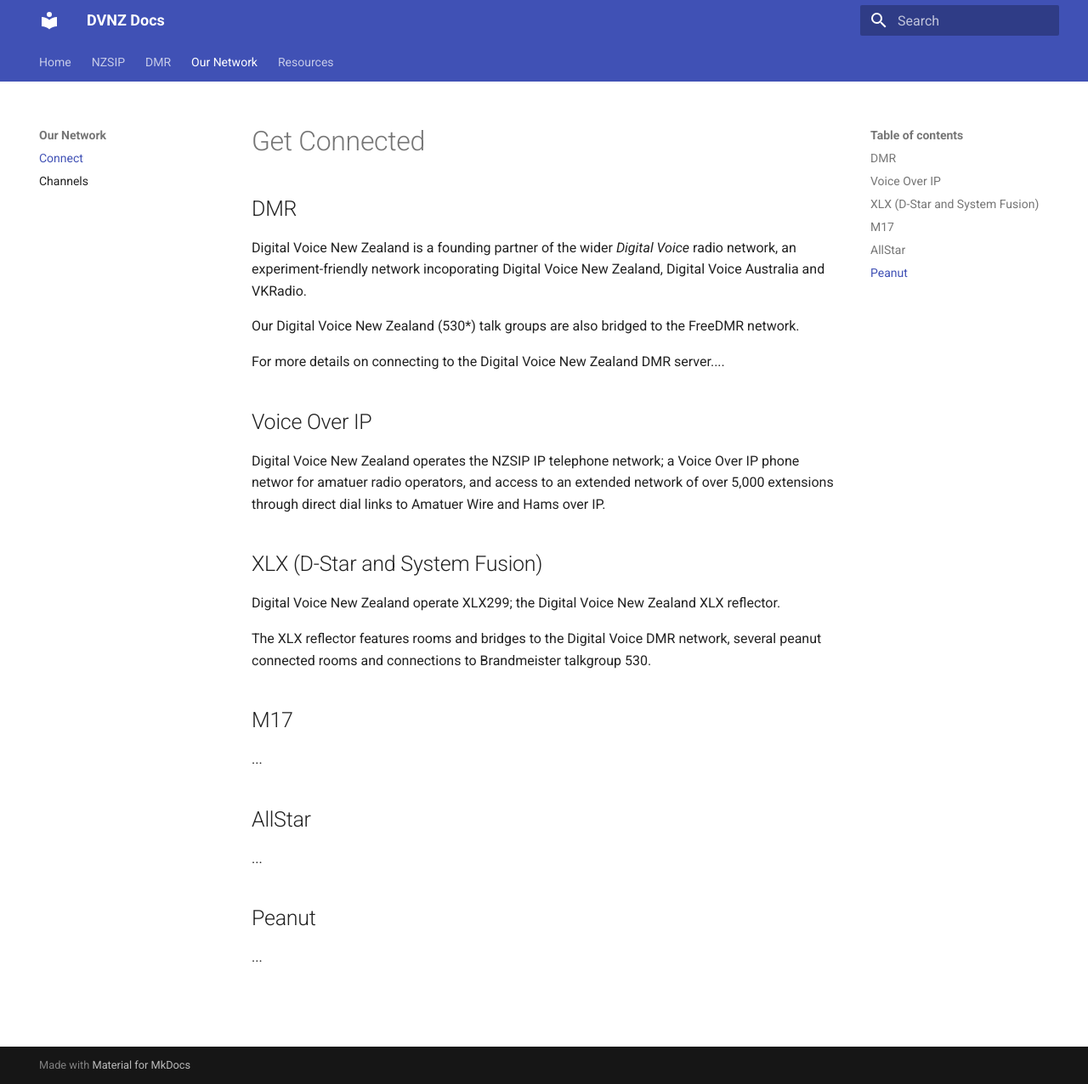
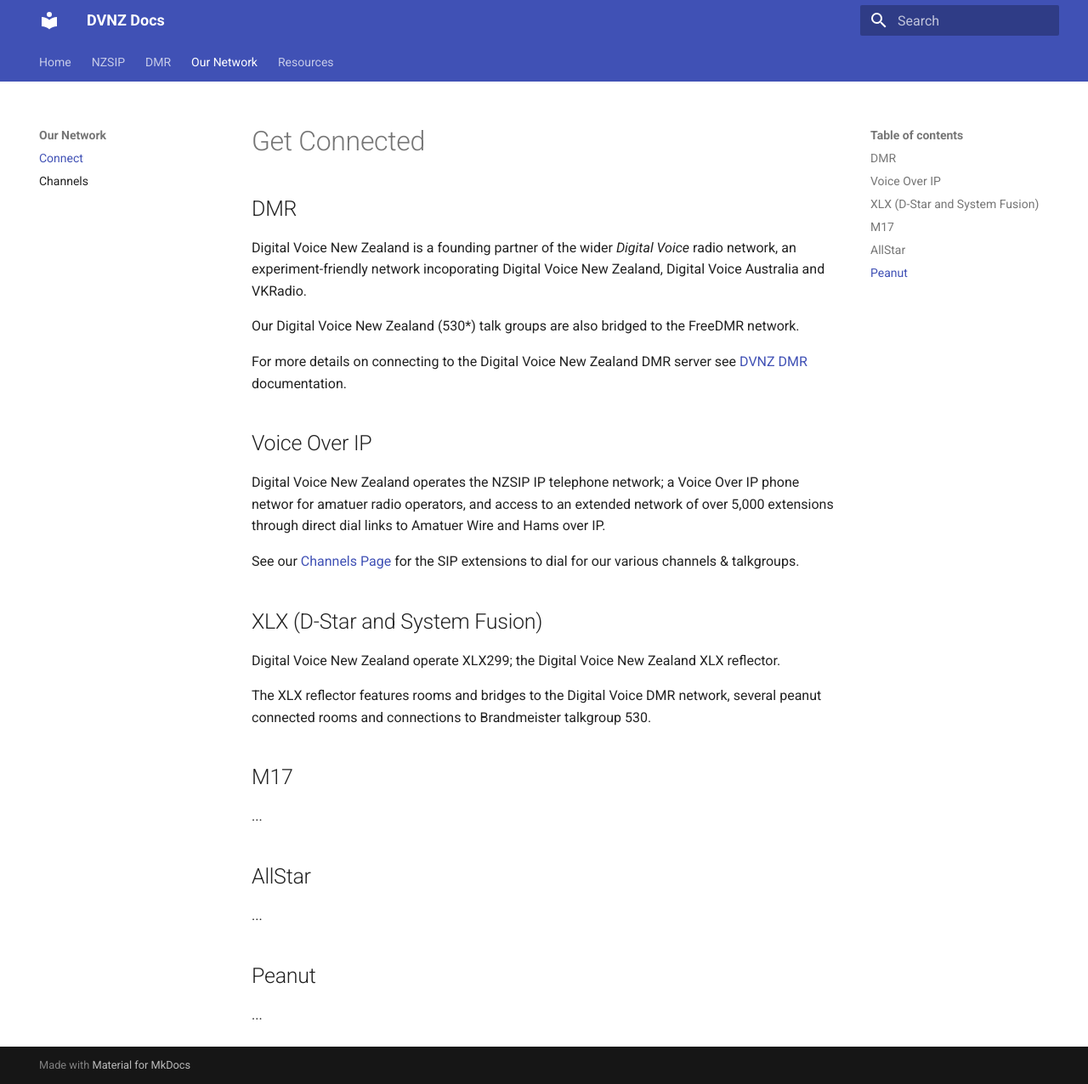
Before and after one commit to DigitalVoiceNZ/wiki, an MkDocs documentation site: the page built from docs/connect.md, in a window 1280 px wide and 1276 px high. Shown: the whole window at 85% size. Built offline with MkDocs 1.6.1 and Material for MkDocs 9.7.7, drawn with Linux system fonts in a browser that asks for light colours.

Commit message:
Updated connect documentation

```diff
--- a/docs/connect.md
+++ b/docs/connect.md
@@ -6,11 +6,13 @@
 
 Our Digital Voice New Zealand (530\*) talk groups are also bridged to the FreeDMR network.
 
-For more details on connecting to the Digital Voice New Zealand DMR server....
+For more details on connecting to the Digital Voice New Zealand DMR server see [DVNZ DMR](dvdmr/index.md) documentation.
 
 ## Voice Over IP
 
 Digital Voice New Zealand operates the NZSIP IP telephone network;  a Voice Over IP phone networ for amatuer radio operators, and access to an extended network of over 5,000 extensions through direct dial links to Amatuer Wire and Hams over IP.
+
+See our [Channels Page](channels.md) for the SIP extensions to dial for our various channels &amp; talkgroups.
 
 
 ## XLX (D-Star and System Fusion)
```
